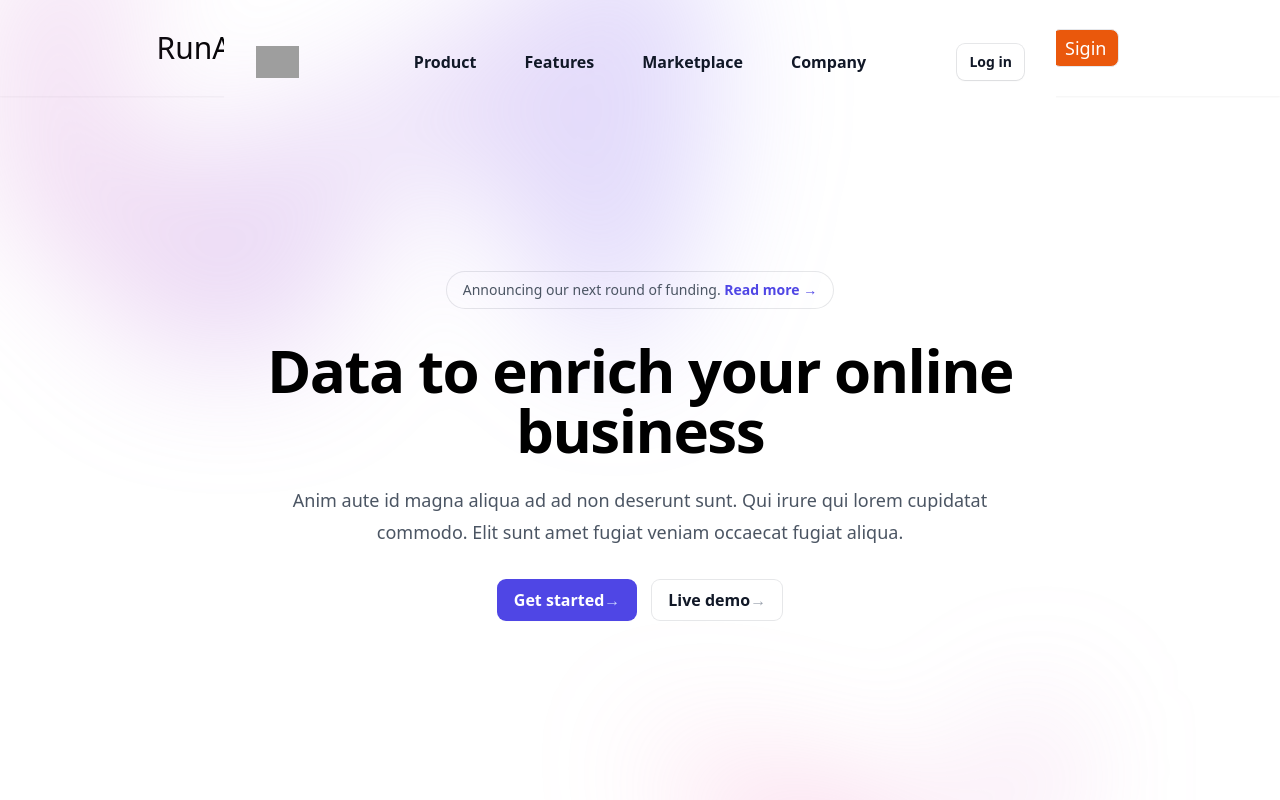
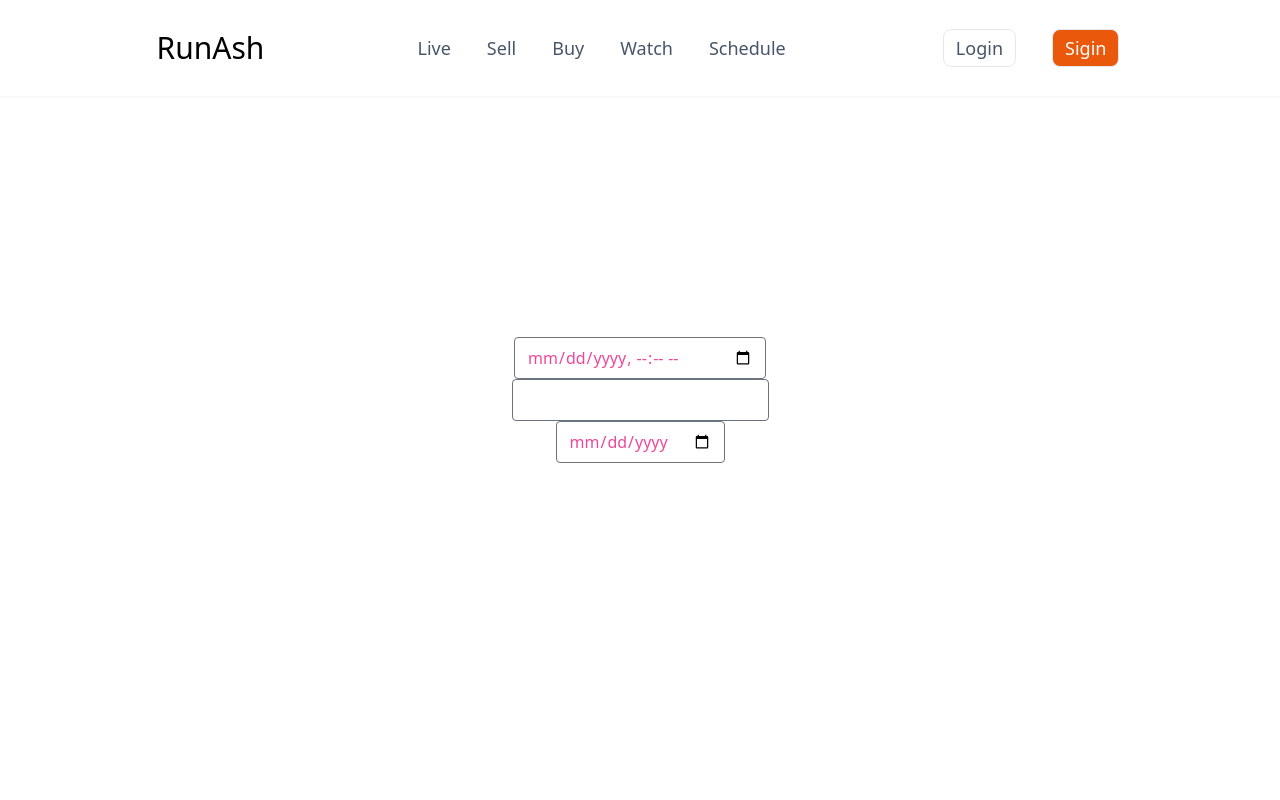
Before and after one commit to Vaibhavmurmu/nextjs13, a Next.js app: page /live in a window 1280 px wide. Shown: the top 800 px of the page. Built offline with nearby package versions, Linux system fonts and the light colour scheme; grey boxes are pictures that could not be loaded.

Commit message:
Update live.js

```diff
--- a/pages/live.js
+++ b/pages/live.js
@@ -1,11 +1,13 @@
 import Link from 'next/link'
-import Hero from '../components/Hero'
+
 
 export default function Live() {
     return (
         <div className="flex flex-col items-center justify-center min-h-screen py-2">
             <div className="flex flex-col items-center justify-center w-full flex-1 px-20 text-center">
-            <Hero />
+            <input type="datetime-local" className="rounded text-pink-500" />
+             <input type="text" className="rounded text-pink-500" />
+             <input type="date" className="rounded text-pink-500" />
             </div>
         </div>
 
```
